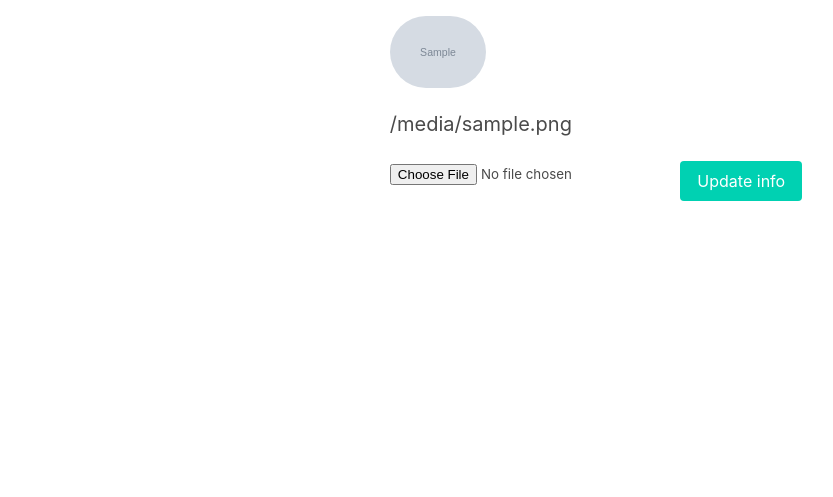
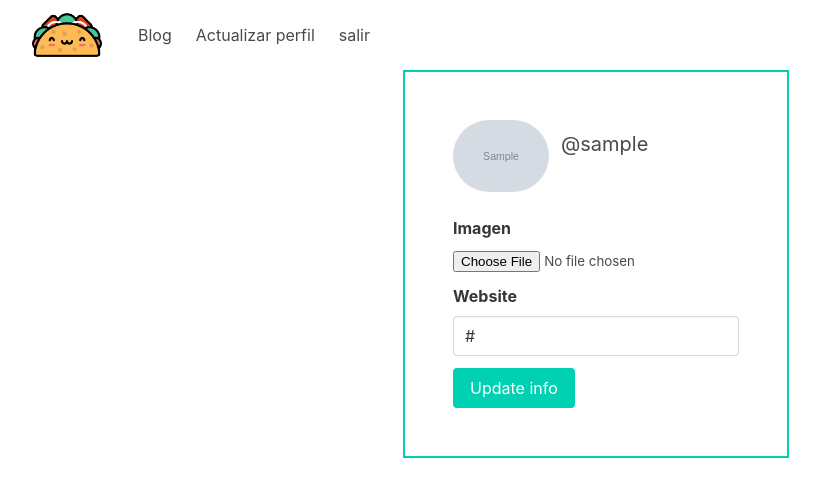
Before and after one commit to edevars/taco_blog, a Django app: page /users/me/profile in a window 1280 px wide. Shown: the top 497 px of the page, without its empty margins (44-877 px from the left). Run offline with Django 3.2, Linux system fonts and the light colour scheme; a user stored in the database is signed in; tables that the repository leaves empty hold one stand-in row (values such as "Sample post"); grey boxes marked "Sample" are stand-in pictures.

Commit message:
:sparkles: Preliminar update view

```diff
--- a/static/css/index.css
+++ b/static/css/index.css
@@ -34,6 +34,16 @@
     padding: 3rem;
 }
 
+.form-update {
+    max-width: 720px;
+    margin: 0 auto;
+    border: 2px solid hsl(171, 100%, 41%);
+    display: flex;
+    flex-direction: column;
+    align-items: center;
+    padding: 3rem;
+}
+
 
 .align-vertical {
     display: flex;
@@ -47,6 +57,11 @@
     width: 100px;
 }
 
+.user-pic-grid {
+    display: grid;
+    grid-template-columns: 96px 1fr;
+}
+
 @media (max-width: 720px) {
     .main-icon {
         margin: 0px auto;
--- a/templates/navbar.html
+++ b/templates/navbar.html
@@ -19,8 +19,8 @@
                 Blog
             </a>
 
-            <a class="navbar-item">
-                Sobre nosotros
+            <a href="{% url 'users:update' %}" class="navbar-item">
+                Actualizar perfil
             </a>
 
             <a href="{% url 'users:logout' %}" class="navbar-item">
--- a/templates/users/update_profile.html
+++ b/templates/users/update_profile.html
@@ -7,14 +7,17 @@
 
 {% block container %}
 
+{% include "navbar.html" %}
+
 <div class="container">
 
-    <div class="row justify-content-md-center">
-        <div class="col-6 p-4" id="profile-box">
 
+    <section class="container">
+        <div class="form-update">
             <form action="{% url 'users:update' %}" method="POST" enctype="multipart/form-data">
                 {% csrf_token %}
 
+                <div class="user-pic-grid">
                     <figure class="image is-96x96">
                         {% if profile.picture %}
                         <img src="{{ profile.picture.url }}" class="is-rounded" />
@@ -23,16 +26,44 @@
                         <img src="{% static 'img/default-profile.png' %}" class="is-rounded" />
                         {% endif %}
                     </figure>
+                        <p class="ml-3 mt-3 subtitle">@{{ user.username }}</p>
 
-                <p class="subtitle">{{ profile.picture.url }}</p>
+                </div>
 
+
+
+                <!-- Error Handling -->
+
+                {% for error in form.website.errors %} {{ error }} {% endfor%}
+
+
+
+                <div class="field">
+                    <div class="control">
+                        <label class="label">Imagen</label>
                         <input type="file" name="picture" id="picture">
+                    </div>
+                </div>
+
+
+
+
+                <div class="field">
+                    <div class="control">
+                        <label class="label">Website</label>
+                        <input class="input {% if form.website.errors %}is-danger{% endif %}" type="text" name="website"
+                            id="website" value="{{ profile.website }}">
+                    </div>
+                </div>
+
+
 
 
                 <button type="submit" class="button is-primary">Update info</button>
             </form>
         </div>
-    </div>
+    </section>
+
 </div>
 
 {% endblock %}
--- a/users/views.py
+++ b/users/views.py
@@ -22,7 +22,7 @@ class UpdateProfileView(LoginRequiredMixin, UpdateView):
 
     template_name = 'users/update_profile.html'
     model = Profile
-    fields = ['picture']
+    fields = ['picture','website']
 
     def get_object(self):
         """Return user's profile."""
```
Lines whose indentation alone changed are shown as unchanged.
